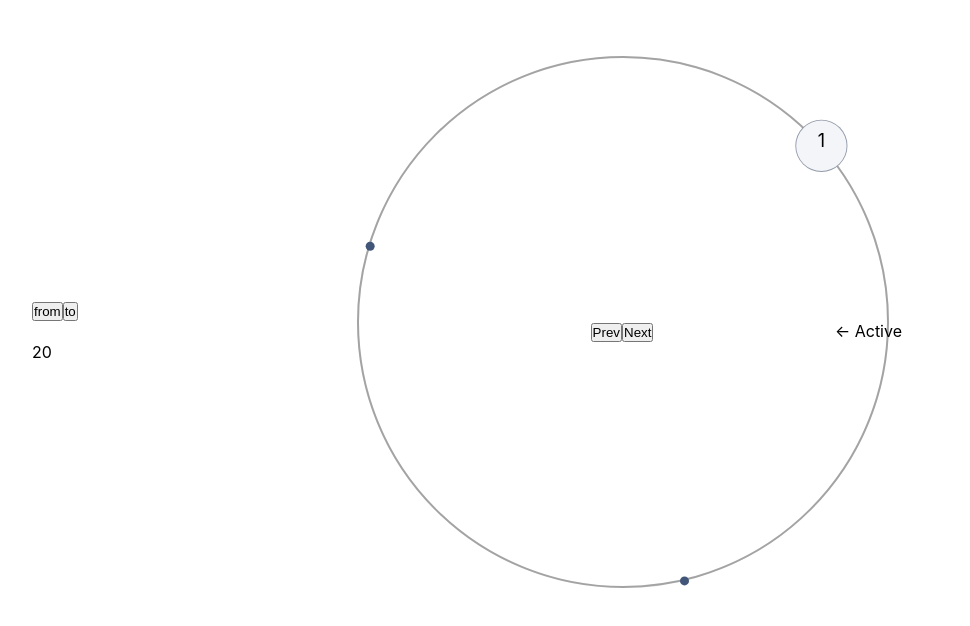
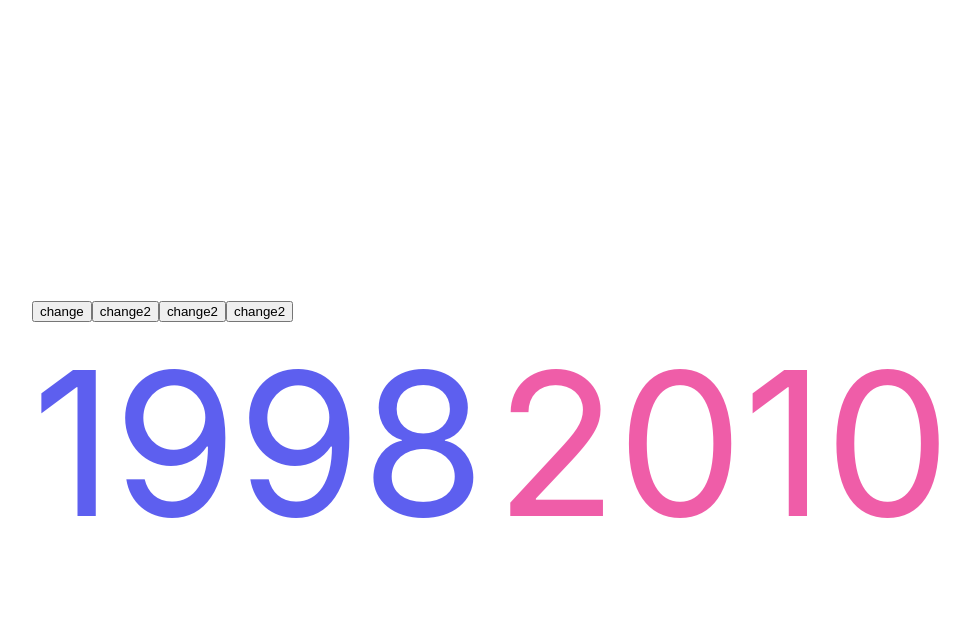
Before and after one commit to Vlad06091992/test-task-only, a React (Create React App) app: page / in a window 1280 px wide. Shown: the top 626 px of the page, without its empty margins (68-1038 px from the left). Built offline with nearby package versions, Linux system fonts and the light colour scheme.

Commit message:
create counter

```diff
--- a/src/components/app/app.tsx
+++ b/src/components/app/app.tsx
@@ -1,25 +1,38 @@
 import * as React from "react";
 
-import s from "./app.module.scss"
-import CircleComponent from "../circle/circle";
 import { Counter } from "../../components/counter/counter";
 import { useState } from "react";
 const App = () => {
 
-  const[from,setFrom] = useState(10)
-  const[to,setTo] = useState(20)
+  const[numbers,setNumbers] = useState([1998,2010])
+
 
  return( <div style={{ marginTop: '300px', marginLeft: '100px' }}>
    <button onClick={()=>{
-     setTo(100)
-     setFrom(1000)
-   }}>from</button>
+     setNumbers([1999,1986])
+
+   }}>change</button>
+
+
+
    <button onClick={()=>{
-     setTo(1000)
-     setFrom(100)
-   }}>to</button>
-    <CircleComponent numPoints={3} />
-    <Counter from={from} to={to} />
+     setNumbers([2000,2005])
+
+   }}>change2</button>
+
+   <button onClick={()=>{
+     setNumbers([1996,2003])
+
+   }}>change2</button>
+
+
+   <button onClick={()=>{
+     setNumbers([1985,2030])
+
+   }}>change2</button>
+
+    {/*<CircleComponent numPoints={3} />*/}
+    <Counter leftNumber={numbers[0]} rightNumber={numbers[1]} />
   </div>)
 };
 
--- /dev/null
+++ b/src/components/counter/counter.module.scss
@@ -0,0 +1,16 @@
+.leftNumber,.rightNumber{
+  font-size: 200px;
+}
+
+.leftNumber{
+  color:#5D5FEF
+}
+
+.rightNumber{
+  color: #EF5DA8;
+}
+
+.counter{
+  display: flex;
+  gap: 10px;
+}
--- a/src/components/counter/counter.tsx
+++ b/src/components/counter/counter.tsx
@@ -1,19 +1,34 @@
-import { useLayoutEffect, useRef } from "react";
+import { useEffect, useLayoutEffect, useRef, useState } from "react";
 import gsap from "gsap";
+import s from './counter.module.scss'
 
-export const Counter = ({from,to}:any) => {
-  const tl = useRef<gsap.core.Timeline>({} as gsap.core.Timeline);
+export const Counter = ({leftNumber,rightNumber}:any) => {
+  const[animate,setAnimate] = useState(false)
+  const leftNumberRef = useRef(null)
+  const rightNumberRef = useRef(null)
 
-  const counterRef = useRef(null)
+  useEffect(() => {
+    setAnimate(true)
+  }, []);
+
+
   useLayoutEffect(()=>{
-    gsap.to(counterRef.current, { innerText: to, duration: 3,
+    gsap.to(leftNumberRef.current, { innerText: leftNumber, duration: 1,
       snap: {
-        innerText:5
+        innerText:1
       }
     });
 
+    gsap.to(rightNumberRef.current, { innerText: rightNumber, duration: 1,
+      snap: {
+        innerText:1
+      }
+    });
+    },[leftNumber,rightNumber])
 
-  },[to,from])
 
-  return (<div ref={counterRef}>{from}</div>)
+  return (<div className={s.counter}>
+    <div className={s.leftNumber} ref={leftNumberRef}>{animate? 0: leftNumber}</div>
+    <div className={s.rightNumber} ref={rightNumberRef}>{animate? 0: rightNumber}</div>
+  </div>)
 }
```
